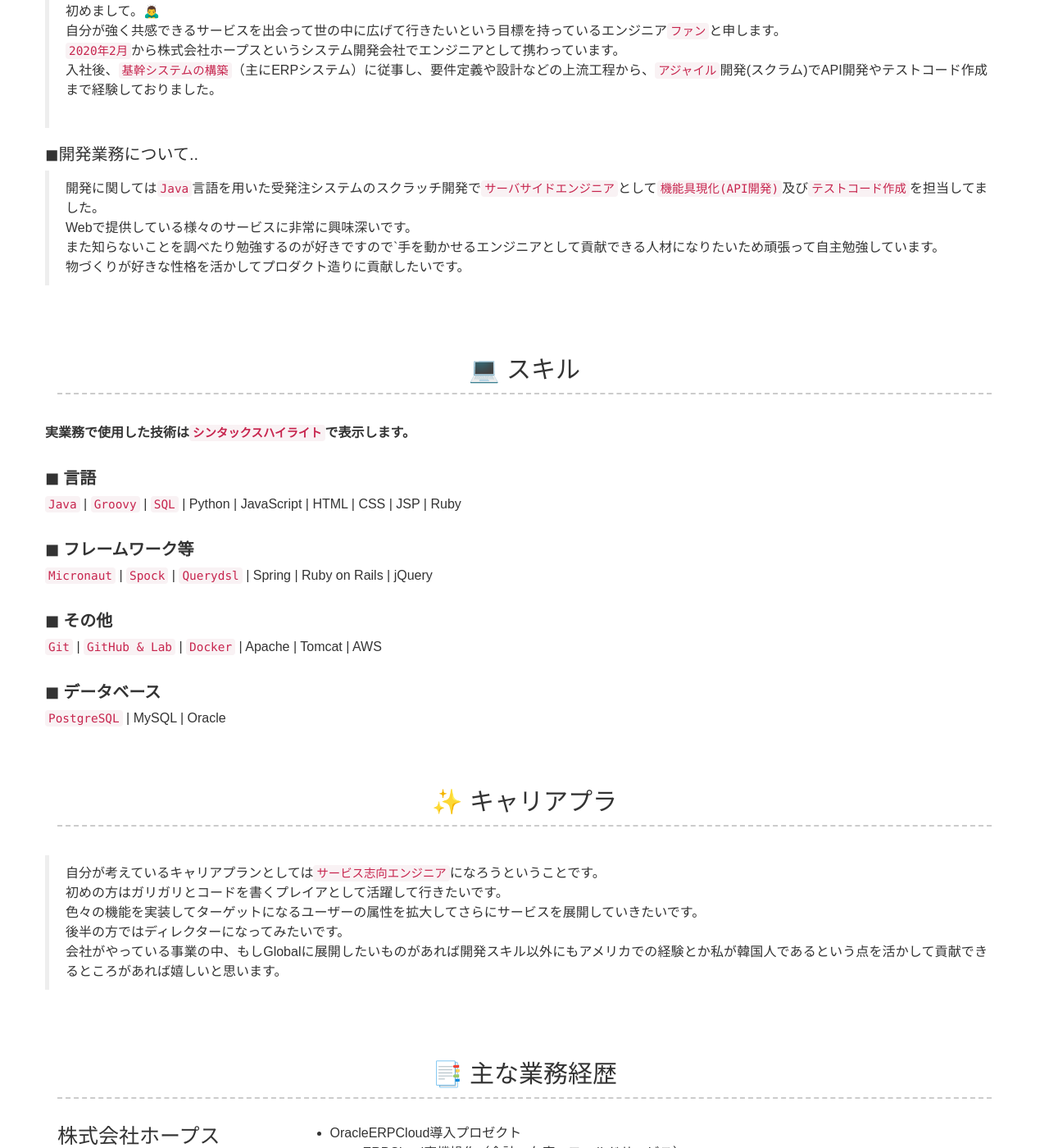
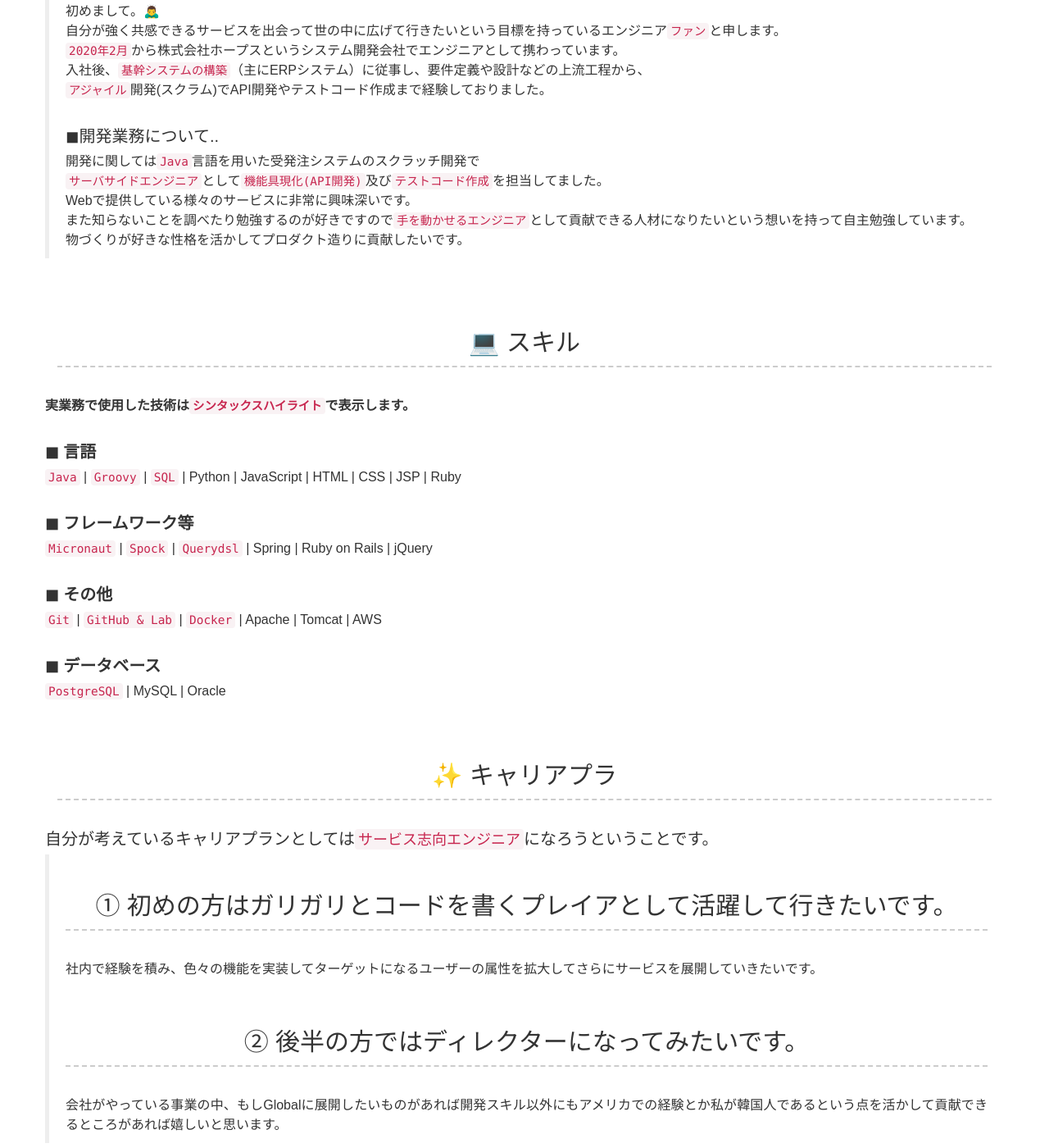
Before and after one commit to SeungyeonHwang/SeungyeonHwang.github.io, a Jekyll site: the page built from index.md, in a window 1280 px wide and 1400 px high, scrolled down 843 px. Shown: the whole window at 82% size. Built offline with Jekyll 4.4.1, drawn with Linux system fonts in a browser that asks for light colours; nearby versions of some CDN libraries.

Commit message:
no message

```diff
--- a/_config.yml
+++ b/_config.yml
@@ -41,13 +41,14 @@ activity_content: |
   > 初めまして。🙇‍♂️
     自分が強く共感できるサービスを出会って世の中に広げて行きたいという目標を持っているエンジニア`ファン`と申します。
   > `2020年2月`から株式会社ホープスというシステム開発会社でエンジニアとして携わっています。
-    入社後、`基幹システムの構築`（主にERPシステム）に従事し、要件定義や設計などの上流工程から、`アジャイル`開発(スクラム)でAPI開発やテストコード作成まで経験しておりました。
+    入社後、`基幹システムの構築`（主にERPシステム）に従事し、要件定義や設計などの上流工程から、
+    `アジャイル`開発(スクラム)でAPI開発やテストコード作成まで経験しておりました。
   <br>
-
   ## ◼︎開発業務について..
-  > 開発に関しては`Java`言語を用いた受発注システムのスクラッチ開発で`サーバサイドエンジニア`として`機能具現化(API開発)`及び`テストコード作成`を担当してました。
+  > 開発に関しては`Java`言語を用いた受発注システムのスクラッチ開発で
+  `サーバサイドエンジニア`として`機能具現化(API開発)`及び`テストコード作成`を担当してました。
   > Webで提供している様々のサービスに非常に興味深いです。
-  > また知らないことを調べたり勉強するのが好きですので`手を動かせるエンジニアとして貢献できる人材になりたいため頑張って自主勉強しています。
+  > また知らないことを調べたり勉強するのが好きですので`手を動かせるエンジニア`として貢献できる人材になりたいという想いを持って自主勉強しています。
   > 物づくりが好きな性格を活かしてプロダクト造りに貢献したいです。
 
 # Skill Section
@@ -74,10 +75,12 @@ skill_content: |
 open-source_title: ✨ キャリアプラ
 open-source_content: |
 
-  > 自分が考えているキャリアプランとしては`サービス志向エンジニア`になろうということです。
-  > 初めの方はガリガリとコードを書くプレイアとして活躍して行きたいです。
-  > 色々の機能を実装してターゲットになるユーザーの属性を拡大してさらにサービスを展開していきたいです。
-  > 後半の方ではディレクターになってみたいです。
+  ## 自分が考えているキャリアプランとしては`サービス志向エンジニア`になろうということです。
+
+  > ### ① 初めの方はガリガリとコードを書くプレイアとして活躍して行きたいです。
+    社内で経験を積み、色々の機能を実装してターゲットになるユーザーの属性を拡大してさらにサービスを展開していきたいです。
+    <br>
+  > ### ② 後半の方ではディレクターになってみたいです。
     会社がやっている事業の中、もしGlobalに展開したいものがあれば開発スキル以外にもアメリカでの経験とか私が韓国人であるという点を活かして貢献できるところがあれば嬉しいと思います。
 
 # Experience Section
```
